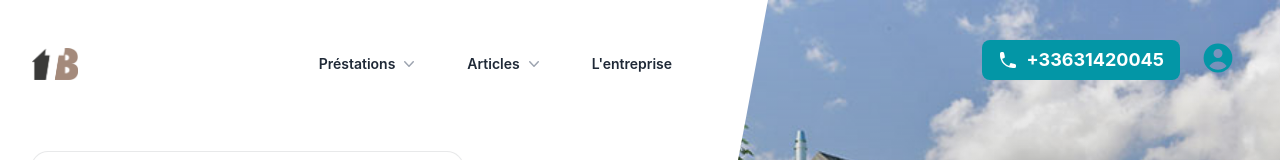
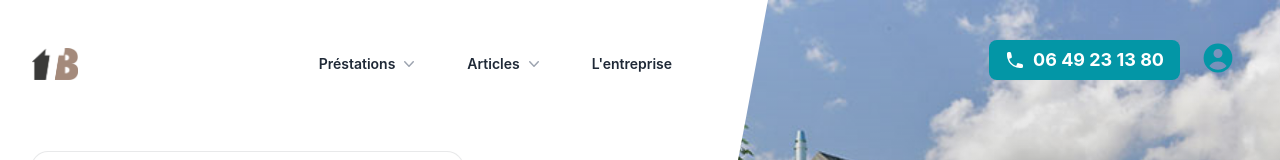
Before and after one commit to magicniclus/terabois, a Next.js app: page / in a window 1280 px wide. Shown: the top 160 px of the page. Built offline with nearby package versions, Linux system fonts and the light colour scheme.

Commit message:
Update Hero.js

```diff
--- a/components/organisms/hero/Hero.js
+++ b/components/organisms/hero/Hero.js
@@ -18,11 +18,11 @@ const Hero = () => {
         </div>
         <div className="fixed top-10 right-11 text-white hidden lg:flex">
           <a
-            href="#"
+            href="tel:0649231380"
             className="lg:flex items-center text-lg font-bold leading-6 bg-blue hover:bg-blueClear  px-4 py-2 rounded-lg"
           >
             <PhoneIcon className="h-5 w-5 flex-none text-white mr-2" />
-            +33631420045
+            06 49 23 13 80
           </a>
           <div className="hidden lg:flex lg:flex-1 lg:justify-end ml-5">
             <a
```
